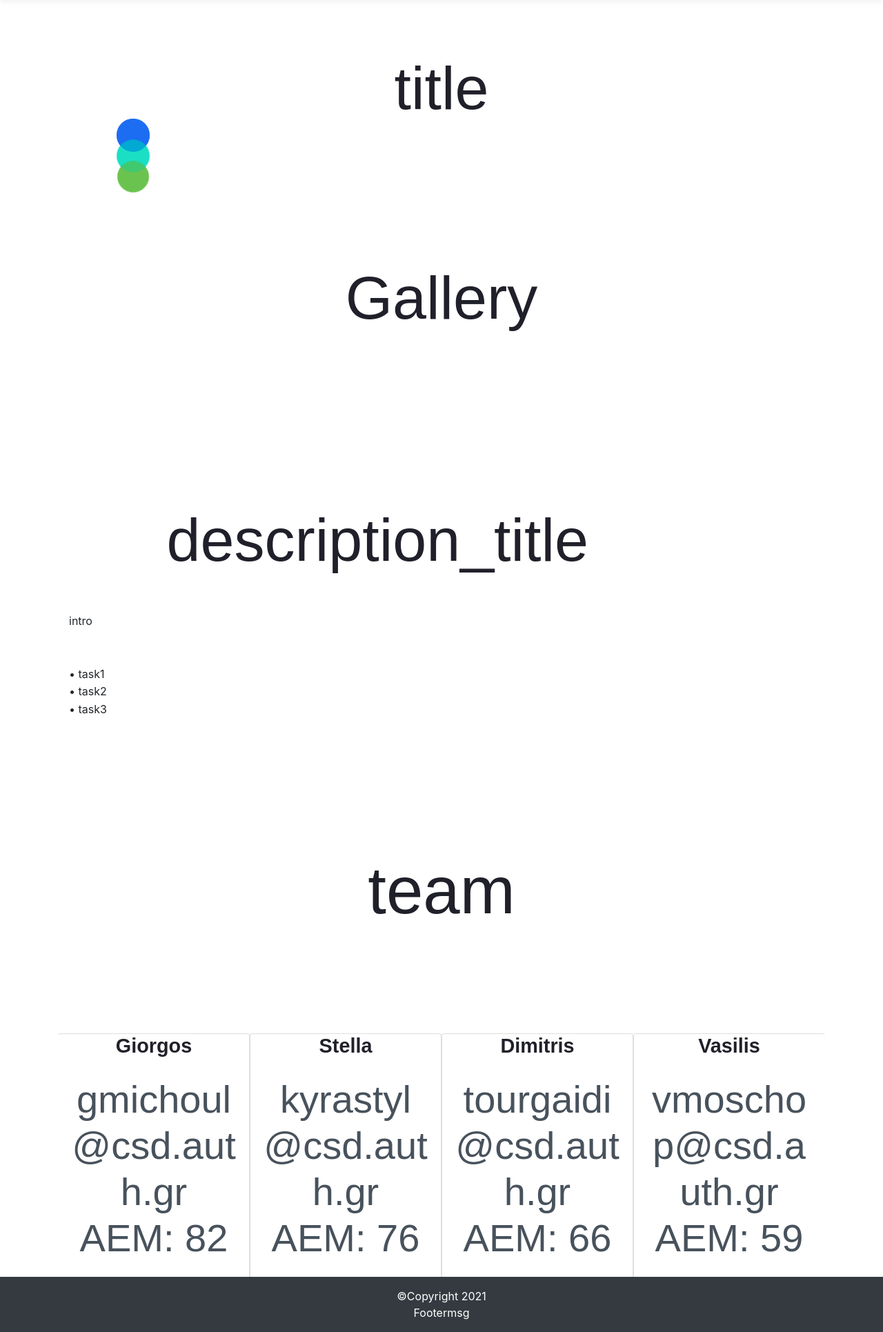
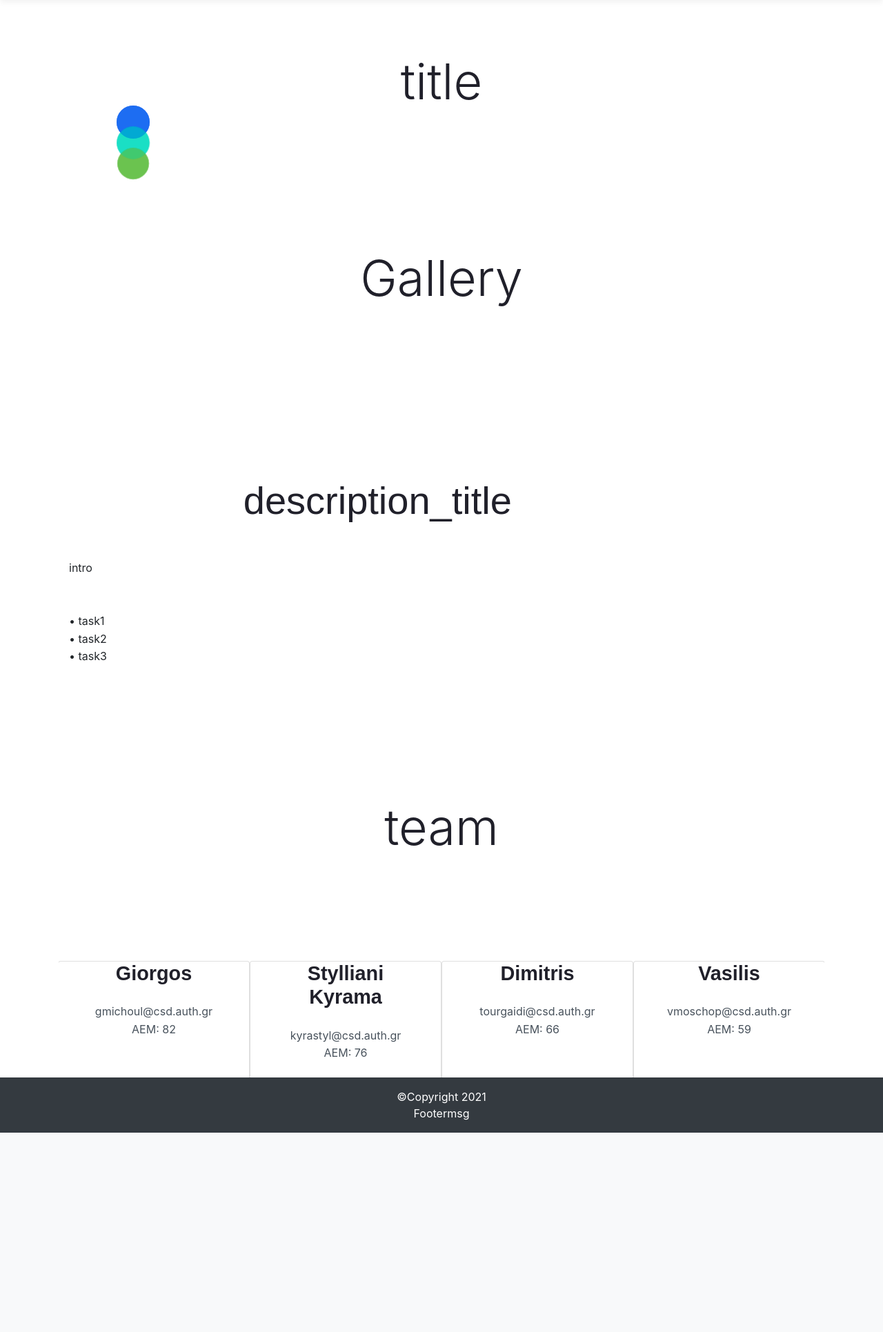
Before and after one commit to KyraStyl/gender_equality_observatory, a Flask app: page / in a window 1280 px wide. Shown: the part 91-2022 px from the top of the page at 69% size. After the commit the page ends 1733 px from the top, so only its background shows below. Run offline with Flask 2, Linux system fonts and the light colour scheme; some libraries are stand-ins or nearby versions; some web fonts are replaced.

Commit message:
Front Ant

```diff
--- a/webapp/templates/home.html
+++ b/webapp/templates/home.html
@@ -13,7 +13,7 @@
         <div class="mbr-row mbr-jc-c">
             <div class="mbr-col-sm-12 mbr-col-md-12 mbr-col-lg-10">
                 <div class="mbr-pb-4">
-                    <h4 class="mbr-fonts-style mbr-section-title mbr-bold align-center mbr-pb-2 display-2">{{gettext("title")}}</h4>
+                    <h4 class="mbr-fonts-style mbr-section-title mbr-bold align-center mbr-pb-2 display-3">{{gettext("title")}}</h4>
 
                 </div>
                 <div class="slider-box" data-autoplay="true" data-delay="2000"><amp-carousel class="carousel" width="13.5" height="9" layout="responsive" type="slides" autoplay="" delay="2000"><div class="carousel-img">
@@ -88,7 +88,7 @@
 
 	<div class="container">
 		<div class="title mbr-pb-4 align-center">
-			<h3 class="mbr-section-title mbr-bold mbr-fonts-style mbr-pb-2 display-2">{{gettext("Gallery")}}</h3>
+			<h3 class="mbr-section-title mbr-bold mbr-fonts-style mbr-pb-2 display-3">{{gettext("Gallery")}}</h3>
 
 		</div>
 		<div class="mbr-row">
@@ -104,7 +104,7 @@
                         <div class="icon-wrap iconfont-wrapper">
                             <span class="amp-iconfont mobi-mbri-search mobi-mbri"><svg xmlns="http://www.w3.org/2000/svg" viewBox="0 0 24 24" fill="currentColor" width="32" height="32"><path d="M23.7 22.3l-9.4-9.4C15.4 11.5 16 9.8 16 8c0-4.4-3.6-8-8-8S0 3.6 0 8s3.6 8 8 8c1.8 0 3.5-.6 4.9-1.7l9.4 9.4 1.4-1.4zM8 14c-3.3 0-6-2.7-6-6s2.7-6 6-6 6 2.7 6 6-2.7 6-6 6z"></path></svg></span>
                         </div>
-						<p class="item-sign mbr-fonts-style mbr-bold display-4">{{gettext("AUTH")}}</p>
+						<p class="item-sign mbr-fonts-style mbr-bold display-6">{{gettext("AUTH")}}</p>
 
 					</amp-img>
 				</div>
@@ -120,7 +120,7 @@
                         <div class="icon-wrap iconfont-wrapper">
                             <span class="amp-iconfont mobi-mbri-search mobi-mbri"><svg xmlns="http://www.w3.org/2000/svg" viewBox="0 0 24 24" fill="currentColor" width="32" height="32"><path d="M23.7 22.3l-9.4-9.4C15.4 11.5 16 9.8 16 8c0-4.4-3.6-8-8-8S0 3.6 0 8s3.6 8 8 8c1.8 0 3.5-.6 4.9-1.7l9.4 9.4 1.4-1.4zM8 14c-3.3 0-6-2.7-6-6s2.7-6 6-6 6 2.7 6 6-2.7 6-6 6z"></path></svg></span>
                         </div>
-						<p class="item-sign mbr-fonts-style mbr-bold display-4">{{ gettext("Porto")}}</p>
+						<p class="item-sign mbr-fonts-style mbr-bold display-6">{{ gettext("Porto")}}</p>
 
 					</amp-img>
 				</div>
@@ -136,7 +136,7 @@
                         <div class="icon-wrap iconfont-wrapper">
                             <span class="amp-iconfont mobi-mbri-search mobi-mbri"><svg xmlns="http://www.w3.org/2000/svg" viewBox="0 0 24 24" fill="currentColor" width="32" height="32"><path d="M23.7 22.3l-9.4-9.4C15.4 11.5 16 9.8 16 8c0-4.4-3.6-8-8-8S0 3.6 0 8s3.6 8 8 8c1.8 0 3.5-.6 4.9-1.7l9.4 9.4 1.4-1.4zM8 14c-3.3 0-6-2.7-6-6s2.7-6 6-6 6 2.7 6 6-2.7 6-6 6z"></path></svg></span>
                         </div>
-						<p class="item-sign mbr-fonts-style mbr-bold display-4">{{ gettext("Oulu")}}</p>
+						<p class="item-sign mbr-fonts-style mbr-bold display-6">{{ gettext("Oulu")}}</p>
 
 					</amp-img>
 				</div>
@@ -152,7 +152,7 @@
                         <div class="icon-wrap iconfont-wrapper">
                             <span class="amp-iconfont mobi-mbri-search mobi-mbri"><svg xmlns="http://www.w3.org/2000/svg" viewBox="0 0 24 24" fill="currentColor" width="32" height="32"><path d="M23.7 22.3l-9.4-9.4C15.4 11.5 16 9.8 16 8c0-4.4-3.6-8-8-8S0 3.6 0 8s3.6 8 8 8c1.8 0 3.5-.6 4.9-1.7l9.4 9.4 1.4-1.4zM8 14c-3.3 0-6-2.7-6-6s2.7-6 6-6 6 2.7 6 6-2.7 6-6 6z"></path></svg></span>
                         </div>
-						<p class="item-sign mbr-fonts-style mbr-bold display-4">{{ gettext("Lotz")}}</p>
+						<p class="item-sign mbr-fonts-style mbr-bold display-6">{{ gettext("Lotz")}}</p>
 
 					</amp-img>
 				</div>
@@ -168,7 +168,7 @@
                         <div class="icon-wrap iconfont-wrapper">
                             <span class="amp-iconfont mobi-mbri-search mobi-mbri"><svg xmlns="http://www.w3.org/2000/svg" viewBox="0 0 24 24" fill="currentColor" width="32" height="32"><path d="M23.7 22.3l-9.4-9.4C15.4 11.5 16 9.8 16 8c0-4.4-3.6-8-8-8S0 3.6 0 8s3.6 8 8 8c1.8 0 3.5-.6 4.9-1.7l9.4 9.4 1.4-1.4zM8 14c-3.3 0-6-2.7-6-6s2.7-6 6-6 6 2.7 6 6-2.7 6-6 6z"></path></svg></span>
                         </div>
-						<p class="item-sign mbr-fonts-style mbr-bold display-4">{{gettext("Bordeaux")}}</p>
+						<p class="item-sign mbr-fonts-style mbr-bold display-6">{{gettext("Bordeaux")}}</p>
 
 					</amp-img>
 				</div>
@@ -184,7 +184,7 @@
                         <div class="icon-wrap iconfont-wrapper">
                             <span class="amp-iconfont mobi-mbri-search mobi-mbri"><svg xmlns="http://www.w3.org/2000/svg" viewBox="0 0 24 24" fill="currentColor" width="32" height="32"><path d="M23.7 22.3l-9.4-9.4C15.4 11.5 16 9.8 16 8c0-4.4-3.6-8-8-8S0 3.6 0 8s3.6 8 8 8c1.8 0 3.5-.6 4.9-1.7l9.4 9.4 1.4-1.4zM8 14c-3.3 0-6-2.7-6-6s2.7-6 6-6 6 2.7 6 6-2.7 6-6 6z"></path></svg></span>
                         </div>
-						<p class="item-sign mbr-fonts-style mbr-bold display-4">{{ gettext("Bochum")}}</p>
+						<p class="item-sign mbr-fonts-style mbr-bold display-6">{{ gettext("Bochum")}}</p>
 
 					</amp-img>
 				</div>
@@ -205,8 +205,8 @@
     <div class="container">
         <div class="mbr-row">
             <div class="mbr-col-sm-12 mbr-col-md-10 mbr-col-lg-10">
-                <h3 class="mbr-fonts-style mbr-section-title mbr-bold mbr-pb-2 display-2">{{gettext("description_title")}}</h3>
-                <p class="mbr-text mbr-fonts-style mbr-py-1 display-7"></p><p>{{gettext("intro")}}
+                <h3 class="mbr-fonts-style mbr-section-title mbr-bold mbr-pb-2 display-4">{{gettext("description_title")}}</h3>
+                <p class="mbr-text mbr-fonts-style mbr-py-1 display-7" style="text-align: justify;  text-justify: inter-word;"></p><p>{{gettext("intro")}}
 <br>
 <br>
 <br>•	{{gettext("task1")}}
@@ -226,7 +226,7 @@
      <div class="container">
         <div class="mbr-row mbr-jc-c">
             <div class="mbr-col-sm-12 mbr-col-md-10">
-                <h2 class="mbr-section-title align-center mbr-fonts-style mbr-bold display-1">{{gettext("team")}}</h2>
+                <h2 class="mbr-section-title align-center mbr-fonts-style mbr-bold display-3">{{gettext("team")}}</h2>
 
 
             </div>
@@ -243,24 +243,24 @@
             <div class="card mbr-col-sm-12 mbr-col-md-6 mbr-col-lg-3 md-pb">
                 <h3 class="mbr-section-title mbr-bold mbr-fonts-style align-center mbr-pb-2 display-5">
                     {{gettext("Giorgos")}}</h3>
-                <p class="mbr-text mbr-fonts-style align-center mbr-py-1 display-4">gmichoul@csd.auth.gr<br>AEM: 82</p>
+                <p class="mbr-text mbr-fonts-style align-center mbr-py-1 display-6">gmichoul@csd.auth.gr<br>AEM: 82</p>
             </div>
 
             <div class="card mbr-col-sm-12 mbr-col-md-6 mbr-col-lg-3 md-pb">
-                <h3 class="mbr-section-title mbr-bold mbr-fonts-style align-center mbr-pb-2 display-5">{{gettext("Stella")}}</h3>
-                <p class="mbr-text mbr-fonts-style align-center mbr-py-1 display-4">
+                <h3 class="mbr-section-title mbr-bold mbr-fonts-style align-center mbr-pb-2 display-5">Stylliani <br> Kyrama </h3>
+                <p class="mbr-text mbr-fonts-style align-center mbr-py-1 display-6">
                     kyrastyl@csd.auth.gr<br>AEM: 76</p>
             </div>
 
             <div class="card mbr-col-sm-12 mbr-col-md-6 mbr-col-lg-3">
                 <h3 class="mbr-section-title mbr-bold mbr-fonts-style align-center mbr-pb-2 display-5">{{gettext("Dimitris")}}</h3>
-                <p class="mbr-text mbr-fonts-style align-center mbr-py-1 display-4">
+                <p class="mbr-text mbr-fonts-style align-center mbr-py-1 display-6">
                     tourgaidi@csd.auth.gr<br>AEM: 66</p>
             </div>
 
             <div class="card mbr-col-sm-12 mbr-col-md-6 mbr-col-lg-3 last-child">
                 <h3 class="mbr-section-title mbr-bold mbr-fonts-style align-center mbr-pb-2 display-5">{{ gettext("Vasilis") }}</h3>
-                <p class="mbr-text mbr-fonts-style align-center mbr-py-1 display-4">vmoschop@csd.auth.gr<br>AEM: 59</p>
+                <p class="mbr-text mbr-fonts-style align-center mbr-py-1 display-6">vmoschop@csd.auth.gr<br>AEM: 59</p>
             </div>
         </div>
     </div>
```
Also changed, not shown: webapp/translations/el/LC_MESSAGES/messages.po, webapp/translations/en/LC_MESSAGES/messages.po.
